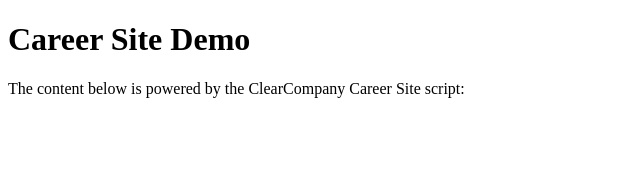
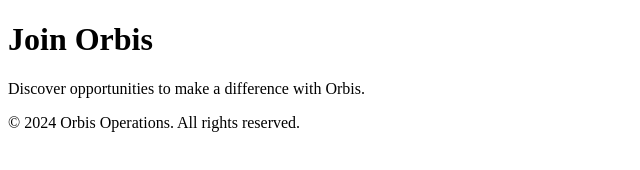
Before and after one commit to d5rptr/demo-site, a plain HTML site: page index.html in a window 1280 px wide. Shown: the whole page, without its empty margins (0-640 px from the left). Drawn offline with Linux system fonts and the light colour scheme.

Commit message:
Update index.html

```diff
--- a/index.html
+++ b/index.html
@@ -3,16 +3,23 @@
 <head>
     <meta charset="UTF-8">
     <meta name="viewport" content="width=device-width, initial-scale=1.0">
-    <title>Career Site Demo</title>
+    <title>Orbis Career Site</title>
+    <link rel="stylesheet" href="styles.css">
 </head>
 <body>
-    <h1>Career Site Demo</h1>
-    <p>The content below is powered by the ClearCompany Career Site script:</p>
+    <header>
+        <h1>Join Orbis</h1>
+        <p>Discover opportunities to make a difference with Orbis.</p>
+    </header>
 
-    <!-- Placeholder for content -->
-    <div id="career-site"></div>
+    <main>
+        <!-- Career Site Widget -->
+        <div id="career-site"></div>
+        <script type="text/javascript" src="https://careers-content.clearcompany.com/js/v1/career-site.js?siteId=246a2adf-896b-41b9-8cef-8e9c09fae489"></script>
+    </main>
 
-    <!-- Include the ClearCompany Career Site script -->
-    <script type="text/javascript" src="https://careers-content.clearcompany.com/js/v1/career-site.js?siteId=246a2adf-896b-41b9-8cef-8e9c09fae489"></script>
+    <footer>
+        <p>© 2024 Orbis Operations. All rights reserved.</p>
+    </footer>
 </body>
 </html>
```
